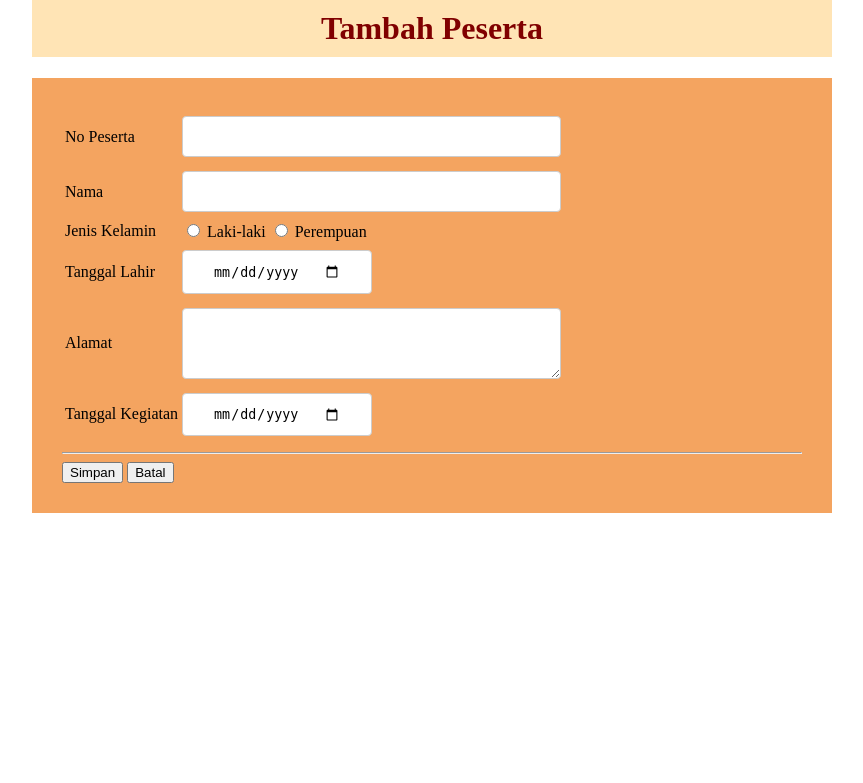
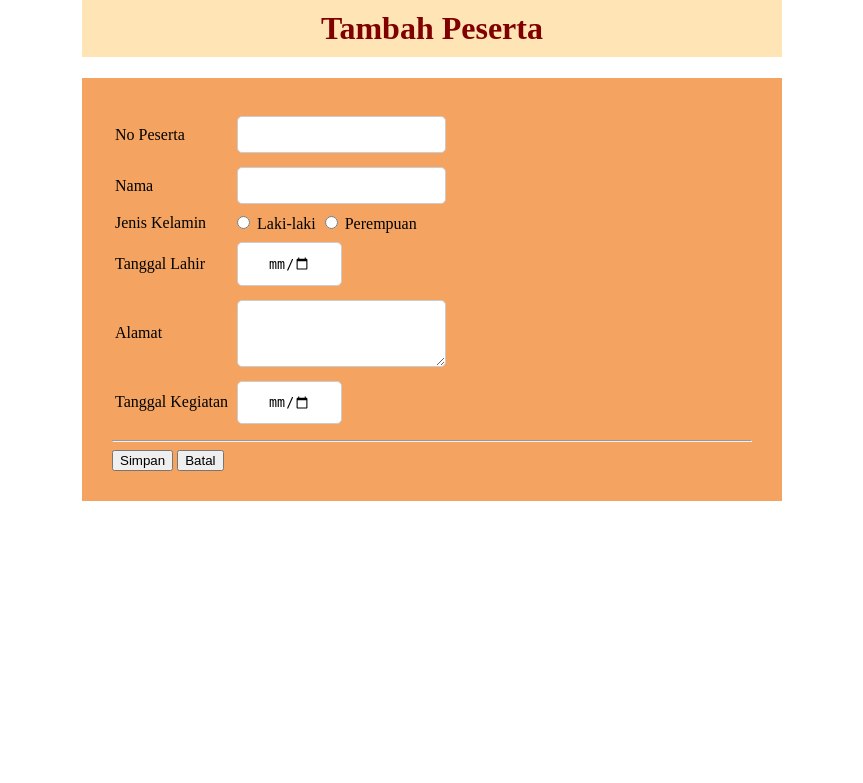
Before and after one commit to amallindask/team1, a PHP site: page /form_simpan.php in a window 1280 px wide. Shown: the top 783 px of the page, without its empty margins (208-1071 px from the left). Run offline with PHP 8.4, Linux system fonts and the light colour scheme.

Commit message:
Update tampilan-simpan.css

```diff
--- a/finalProject/tampilan-simpan.css
+++ b/finalProject/tampilan-simpan.css
@@ -1,5 +1,5 @@
 body {
-	max-width: 800px;
+	max-width: 700px;
 	margin: 0px auto;
 	font-family: serif;
 }
@@ -13,31 +13,31 @@ body {
 
 input[type=text], select {
   width: 100%;
-  padding: 12px 100px;
-  margin: 5px 0;
+  padding: 10px;
+  margin: 5px;
   display: inline-block;
   border: 1px solid #ccc;
-  border-radius: 4px;
+  border-radius: 5px;
   box-sizing: border-box;
 }
 
 input[type=date], select {
   width: 50%;
   padding: 12px 30px;
-  margin: 5px 0;
+  margin: 5px;
   display: inline-block;
   border: 1px solid #ccc;
-  border-radius: 4px;
+  border-radius: 5px;
   box-sizing: border-box;
 }
 
 textarea, select {
   width: 100%;
-  padding: 12px 100px;
-  margin: 5px 0;
+  padding: 10px;
+  margin: 5px;
   display: inline-block;
   border: 1px solid #ccc;
-  border-radius: 4px;
+  border-radius: 5px;
   box-sizing: border-box;
 }
 
@@ -54,3 +54,9 @@ form{
 .batal:hover{
 	background-color: red;
 }
+
+@media screen and (max-width:520px){
+  body{
+    width: auto;
+    float: none;
+  }
```
